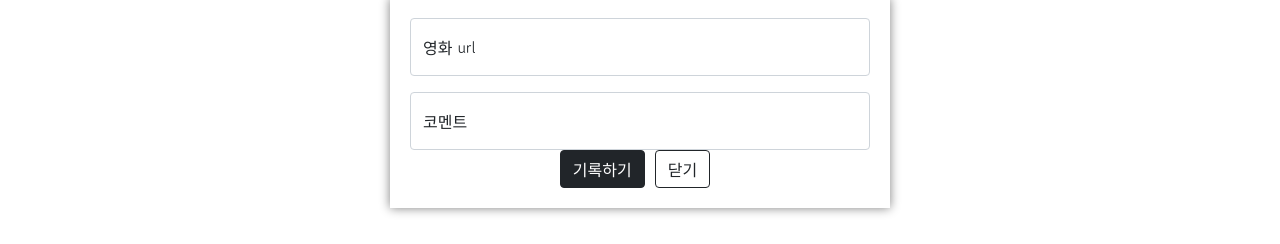
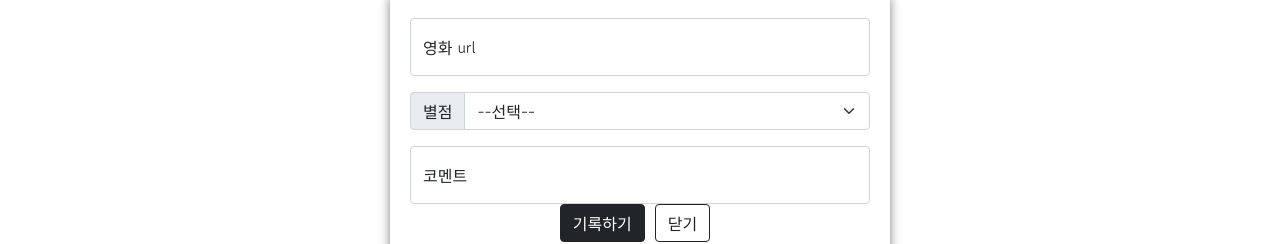
Before and after one commit to jaemyung345/mypage0702, a plain HTML site: page index.html in a window 1280 px wide. Shown: the part 272-516 px from the top of the page. Drawn offline with nearby package versions, Linux system fonts and the light colour scheme.

Commit message:
Update index.html

```diff
--- a/index.html
+++ b/index.html
@@ -37,7 +37,7 @@
 
         }
 
-        .mytitle > button {
+        .mytitle>button {
             width: 250px;
             height: 50px;
 
@@ -79,10 +79,9 @@
             justify-content: center;
         }
 
-        .mybtn > button {
+        .mybtn>button {
             margin-right: 10px;
         }
-
     </style>
 </head>
 
@@ -95,6 +94,17 @@
         <div class="form-floating mb-3">
             <input type="email" class="form-control" id="floatingInput" placeholder="name@example.com">
             <label for="floatingInput">영화 url</label>
+        </div>
+        <div class="input-group mb-3">
+            <label class="input-group-text" for="inputGroupSelect01">별점</label>
+            <select class="form-select" id="inputGroupSelect01">
+                <option selected>--선택--</option>
+                <option value="1">⭐</option>
+                <option value="2">⭐⭐</option>
+                <option value="3">⭐⭐⭐</option>
+                <option value="4">⭐⭐⭐⭐</option>
+                <option value="5">⭐⭐⭐⭐⭐</option>
+            </select>
         </div>
         <div class="form-floating">
             <input type="password" class="form-control" id="floatingPassword" placeholder="Password">
```
